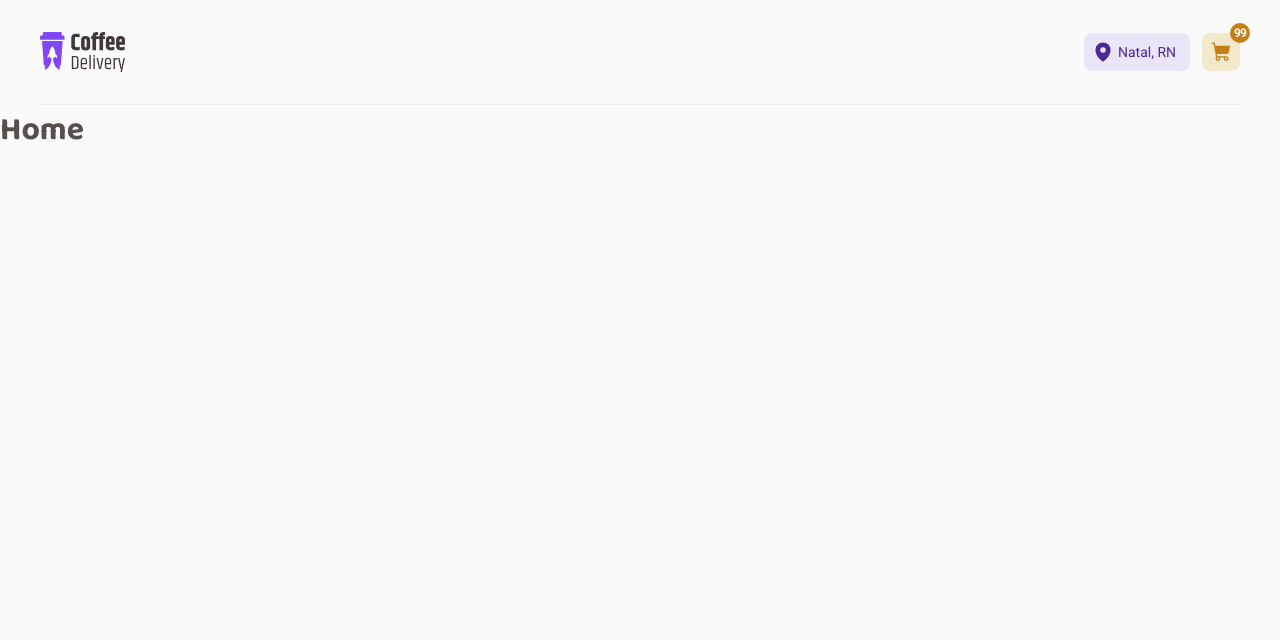
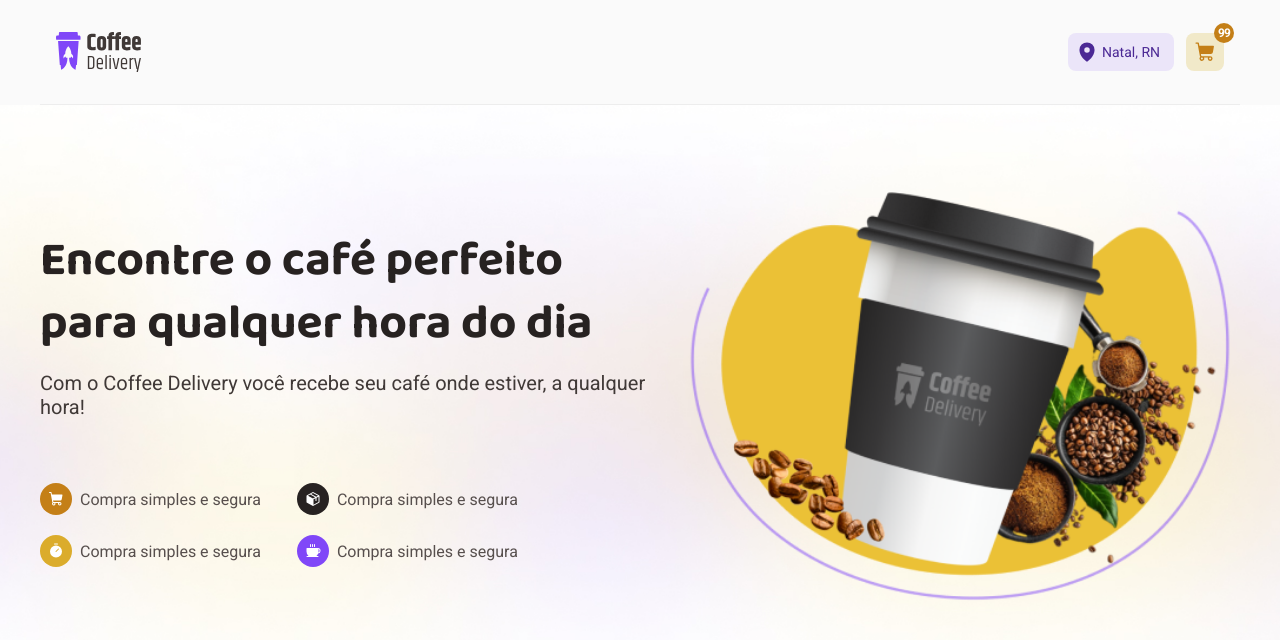
Before and after one commit to rafaverde/coffeDelivery, a React (Vite) app: page / in a window 1280 px wide. Shown: the top 640 px of the page. Built offline with nearby package versions, Linux system fonts and the light colour scheme.

Commit message:
Intro hero on Home page created.

```diff
--- a/src/components/Header/styles.ts
+++ b/src/components/Header/styles.ts
@@ -1,9 +1,9 @@
 import styled from "styled-components"
 
 export const HeaderContainer = styled.header`
-  width: 75rem;
+  max-width: 75rem;
   margin: 0 auto;
-  padding: 2rem 0;
+  padding: 2rem 1rem;
 
   display: flex;
   align-items: center;
--- /dev/null
+++ b/src/pages/Home/Intro/index.tsx
@@ -0,0 +1,48 @@
+import { Coffee, Package, ShoppingCart, Timer } from "@phosphor-icons/react"
+import introImage from "../../../assets/intro-image.png"
+import { IntroContainer } from "./styles"
+
+export function Intro() {
+  return (
+    <IntroContainer>
+      <div className="content">
+        <div>
+          <h2>Encontre o café perfeito para qualquer hora do dia</h2>
+          <span className="subtitle">
+            Com o Coffee Delivery você recebe seu café onde estiver, a qualquer
+            hora!
+          </span>
+          <div className="iconsContainer">
+            <div className="contentWrapper">
+              <div className="iconTitleWrapper yellow-dark">
+                <ShoppingCart size={16} weight="fill" />
+              </div>
+              <span>Compra simples e segura</span>
+            </div>
+            <div className="contentWrapper">
+              <div className="iconTitleWrapper dark-gray">
+                <Package size={16} weight="fill" />
+              </div>
+              <span>Compra simples e segura</span>
+            </div>
+            <div className="contentWrapper">
+              <div className="iconTitleWrapper yellow">
+                <Timer size={16} weight="fill" />
+              </div>
+              <span>Compra simples e segura</span>
+            </div>
+            <div className="contentWrapper">
+              <div className="iconTitleWrapper purple">
+                <Coffee size={16} weight="fill" />
+              </div>
+              <span>Compra simples e segura</span>
+            </div>
+          </div>
+        </div>
+        <div className="introImage">
+          <img src={introImage} alt="" />
+        </div>
+      </div>
+    </IntroContainer>
+  )
+}
--- /dev/null
+++ b/src/pages/Home/Intro/styles.ts
@@ -0,0 +1,76 @@
+import styled from "styled-components"
+import bgIntro from "../../../assets/intro-background.jpg"
+
+export const IntroContainer = styled.div`
+  width: 100%;
+  padding: 5rem 0;
+
+  background: url(${bgIntro}) center center;
+  background-size: cover;
+
+  .content {
+    max-width: 75rem;
+    display: flex;
+    align-items: center;
+    justify-content: space-between;
+    gap: 2rem;
+    margin: 0 auto;
+  }
+
+  h2 {
+    font-size: 3rem;
+    line-height: 1.3;
+    margin-bottom: 1rem;
+
+    color: ${({ theme }) => theme.colors["base-title"]};
+  }
+
+  .subtitle {
+    font-size: 1.25rem;
+
+    color: ${({ theme }) => theme.colors["base-subtitle"]};
+  }
+
+  .iconsContainer {
+    display: flex;
+    flex-wrap: wrap;
+    align-items: center;
+    justify-content: start;
+    gap: 1.25rem;
+    margin-top: 4rem;
+  }
+
+  .contentWrapper {
+    display: flex;
+    align-items: center;
+    gap: 8px;
+    margin-right: 1rem;
+  }
+
+  .iconTitleWrapper {
+    display: flex;
+    align-items: center;
+
+    padding: 0.5rem;
+
+    border-radius: 99px;
+    color: ${({ theme }) => theme.colors.white};
+
+    &.yellow-dark {
+      background-color: ${({ theme }) => theme.colors["yellow-dark"]};
+    }
+    &.yellow {
+      background-color: ${({ theme }) => theme.colors.yellow};
+    }
+    &.dark-gray {
+      background-color: ${({ theme }) => theme.colors["base-title"]};
+    }
+    &.purple {
+      background-color: ${({ theme }) => theme.colors.purple};
+    }
+  }
+
+  .introImage img {
+    min-width: 35rem;
+  }
+`
--- a/src/pages/Home/index.tsx
+++ b/src/pages/Home/index.tsx
@@ -1,9 +1,10 @@
 import { HomeContainer } from "./styles"
+import { Intro } from "./Intro"
 
 export function Home() {
   return (
     <HomeContainer>
-      <h1>Home</h1>
+      <Intro />
     </HomeContainer>
   )
 }
--- a/src/pages/Home/styles.ts
+++ b/src/pages/Home/styles.ts
@@ -1,5 +1,9 @@
 import styled from "styled-components"
 
 export const HomeContainer = styled.main`
-  width: 75rem;
+  width: 100%;
+  margin: 0 auto;
+
+  display: flex;
+  flex-direction: column;
 `
--- a/src/styles/global.ts
+++ b/src/styles/global.ts
@@ -15,6 +15,7 @@
 
   body, button, textarea, input {
     font-family: ${(props) => props.theme.fonts["secondary-font"]};
+    font-size: 1rem;
   }
 
   input, textarea {
```
Also changed, not shown: src/assets/intro-background.jpg (added), src/assets/intro-image.png (added).
